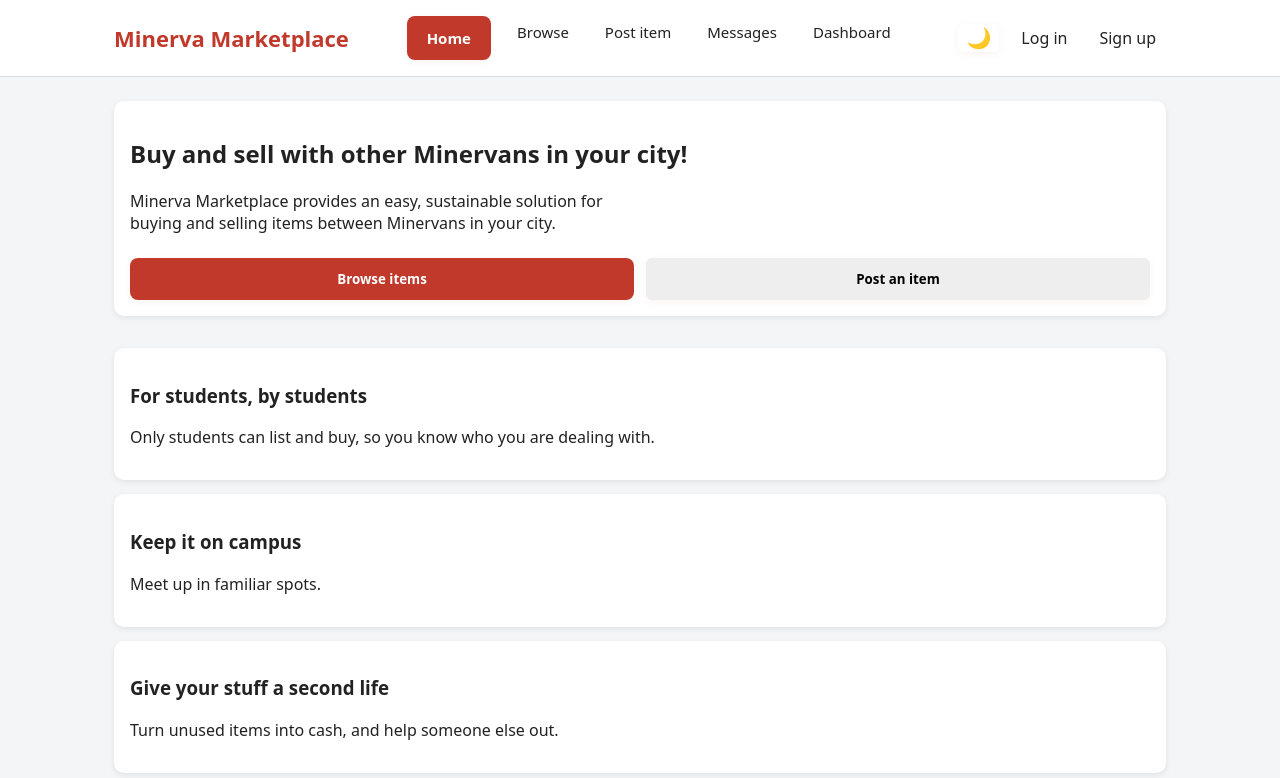
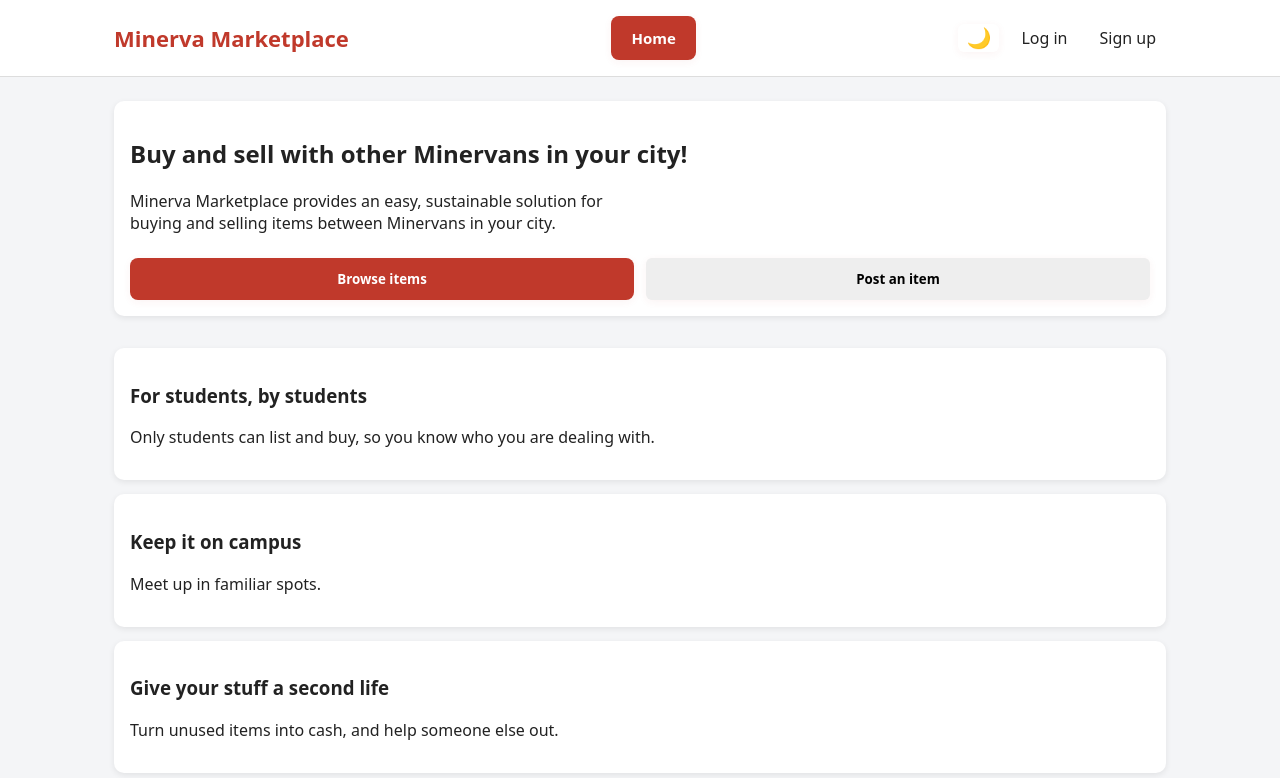
Before and after one commit to soshi-tege/minerva-marketplace, a React (Create React App) app in the folder frontend/: page / in a window 1280 px wide. Shown: the top 778 px of the page. Built offline with nearby package versions, Linux system fonts and the light colour scheme; no server answers.

Commit message:
fix: hide nav links when logged out, show only Home + Login/Signup

```diff
--- a/frontend/src/components/Header.js
+++ b/frontend/src/components/Header.js
@@ -31,16 +31,18 @@ export default function Header() {
         </Link>
         <nav className="nav-links">
           <NavLink to="/" end>Home</NavLink>
+          {isAuthenticated && (
+            <>
               <NavLink to="/items">Browse</NavLink>
               <NavLink to="/post">Post item</NavLink>
               <NavLink to="/messages">
                 Messages{unreadCount > 0 && (
-              <span className="unread-badge">
-                {unreadCount}
-              </span>
+                  <span className="unread-badge">{unreadCount}</span>
                 )}
               </NavLink>
               <NavLink to="/dashboard">Dashboard</NavLink>
+            </>
+          )}
         </nav>
         <div className="nav-auth">
           <button type="button" className="theme-toggle" onClick={() => setDark(d => !d)} title={dark ? "Switch to light mode" : "Switch to dark mode"}>
```
Lines whose indentation alone changed are shown as unchanged.
